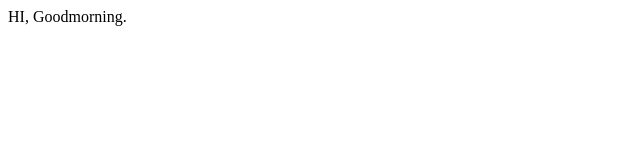
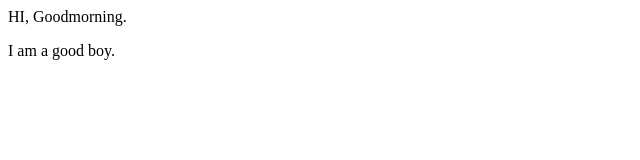
Before and after one commit to itssoumyadeepdas/LocalRepo, a plain HTML site: page index.html in a window 1280 px wide. Shown: the full height of the page, 0-640 px from the left. Drawn offline with Linux system fonts and the light colour scheme.

Commit message:
save feature1

```diff
--- a/index.html
+++ b/index.html
@@ -1 +1,3 @@
-<html> HI, Goodmorning.</html>
+<html> HI, Goodmorning.
+    <p>I am a good boy.</p>
+</html>
```
